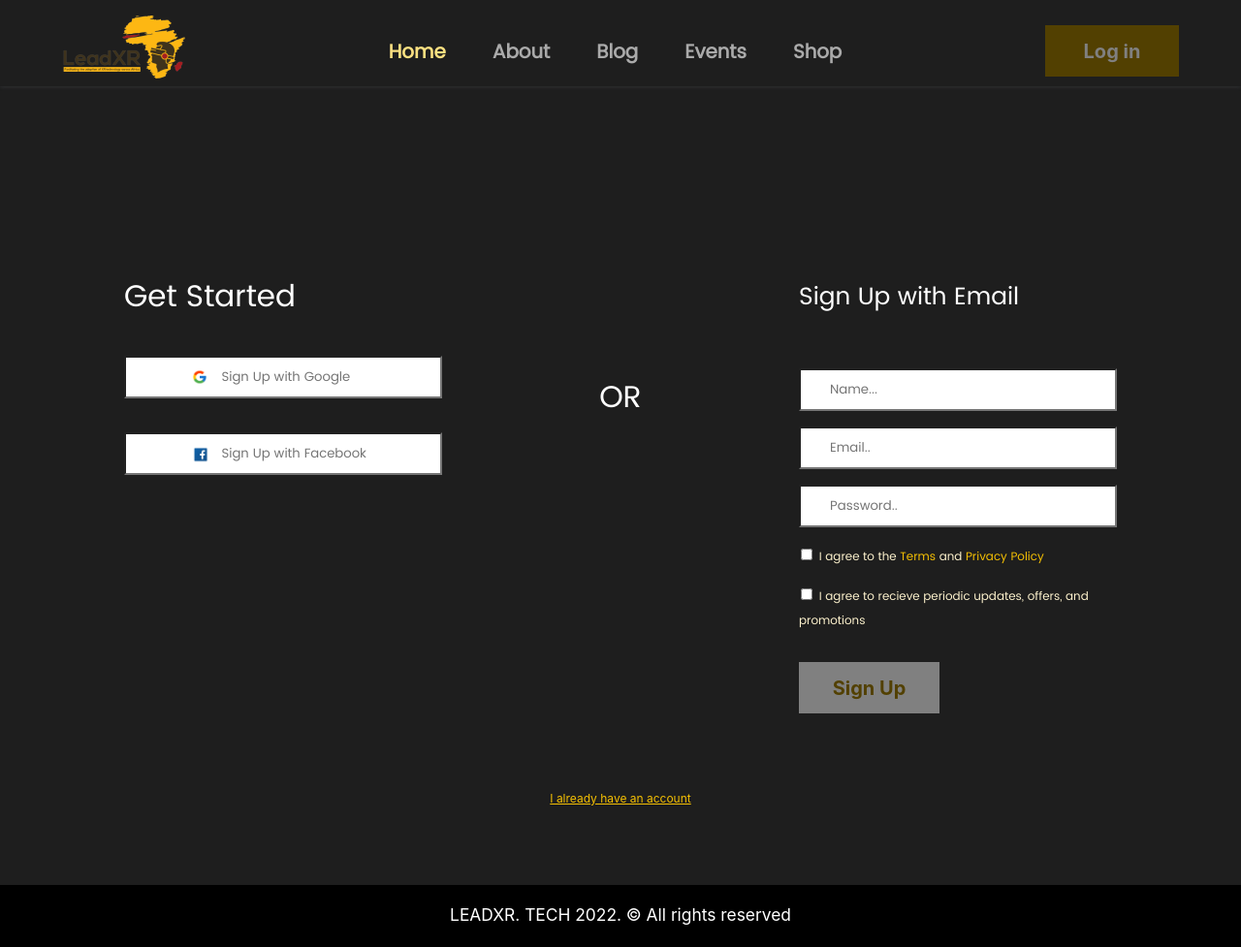
After one commit to LEAD-Technologies/Front_End_XR, a PHP site: page /signup.html in a window 1280 px wide. The commit adds this page. Shown: the whole page at 97% size. Run offline with PHP 8.4, Linux system fonts and the light colour scheme; some web fonts are replaced.

Commit message:
eleventh commit

```diff
--- a/blog.html
+++ b/blog.html
@@ -104,11 +104,10 @@
                 <p class="para2">VOGUE</p>
             </div>
         </div>
-        <div class="text">
-            <p>LEADXR</p>
+        <div class="text2">
+            <p class="deg_para">LEADXR</p>
         </div>
     </section>
-
 
     <!-- footer -->
     <xr-footer></xr-footer>
--- a/login.html
+++ b/login.html
@@ -11,7 +11,7 @@
 <body>
 
     <!--=============== HEADER ===============-->
-    <xr-header></xr-header>
+    <xr-header_item2></xr-header_item2>
 
     <section class="login">
         <div class="container">
@@ -28,6 +28,9 @@
                     <a class="a_btn3" href=""><button type="submit" class="btn3">Log in</button></a>
 
                     <a class="link2" href="">I do not have an account</a>
+
+
+
 
                 </form>
 
--- /dev/null
+++ b/signup.html
@@ -0,0 +1,64 @@
+<!DOCTYPE html>
+<html lang="en">
+<head>
+    <meta charset="UTF-8">
+    <meta http-equiv="X-UA-Compatible" content="IE=edge">
+    <meta name="viewport" content="width=device-width, initial-scale=1.0">
+    <title>Lead XR_signup</title>
+    <link rel="stylesheet" href="style.css">
+    <link rel="stylesheet" href="./css/contact.css">
+</head>
+<body>
+
+    <!--=============== HEADER ===============-->
+    <xr-header_item3></xr-header_item3>
+
+    <section class="signup">
+        <div class="signup_container">
+            <div class="item1">
+                <h2 class="title">Get Started</h2>
+                <form action=""  class="form1">
+
+                    <input class="goggle" type="goggle" id="goggle" name="goggle" placeholder="Sign Up with Google" required>
+
+                    <input class="facebook" type="facebook" id="facebook" name="facebook" placeholder="Sign Up with Facebook" required>
+
+                </form>
+            </div>
+
+            <p>OR</p>
+
+            <div class="item2">
+                <h2 class="title">Sign Up with Email</h2>
+                <form action=""  class="form2">
+
+                    <input type="name" id="name" name="name" placeholder="Name..." required>
+
+                    <input type="email" id="email" name="email" placeholder="Email.." required>
+
+                    <input type="text" id="password" name="password" placeholder="Password.." required>
+
+                    <div class="btn_container">
+                        <input type="checkbox" class="btn1" id="btn1">
+                        <label for="btn1">I agree to the <span>Terms</span> and <span>Privacy Policy</span></label>
+                    </div>
+                    <div class="btn_container btn_container2">
+                        <input type="checkbox" class="btn1" id="btn1">
+                        <label for="btn1">I agree to recieve periodic updates, offers, and promotions</label>
+                    </div>
+
+                    <button class="sign_btn signup-btn" type="submit">Sign Up</button>
+
+                </form>
+            </div>
+        </div>
+
+        <a class="a_link" href="">I already have an account</a>
+    </section>
+    <!-- footer -->
+    <xr-footer_item></xr-footer_item>
+
+ <script src="./js/custom.js"></script>
+ <script src="./script.js"></script>
+
+</body>
--- a/style.css
+++ b/style.css
@@ -1062,8 +1062,175 @@ footer .container .social_links .list span {
 }
 /* forget_password_page */
 
-/* login */
-
+/* sign-up page */
+.signup {
+    background: #1E1E1E;
+    padding-top: 282px;
+    padding-bottom: 41px;
+    display: flex;
+    flex-direction: column;
+    align-items: center;
+}
+.signup_container {
+    display: grid;
+    margin: 0 auto;
+    width: 80%;
+    grid-template-columns: repeat(auto-fit, minmax(200px, 1fr));
+    gap: 20px;
+}
+.signup_container  p {
+    font-family: 'Poppins';
+    font-style: normal;
+    font-weight: 500;
+    font-size: 31.25px;
+    line-height: 48px;
+    color: #FFFFFF;
+    align-self: center;
+    width: 100%;
+    justify-content: center;
+    display: flex;
+    padding-bottom: 200px;
+}
+.signup_container .item1 {
+    padding-bottom: 50px;
+}
+.signup_container .item1 .title {
+    font-family: 'Poppins';
+    font-style: normal;
+    font-weight: 500;
+    font-size: 31.25px;
+    line-height: 47px;
+    color: #FFFFFF;
+    padding-bottom: 38px;
+}
+.signup_container .item2 .title {
+    font-family: 'Poppins';
+    font-style: normal;
+    font-weight: 500;
+    /* font-size: 31.25px; */
+    font-size: 25px;
+    line-height: 47px;
+    color: #FFFFFF;
+    padding-bottom: 51px;
+}
+.signup_container .form1 {
+    display: flex;
+    flex-direction: column;
+    gap: 35px;
+}
+.signup_container .form2 {
+    display: flex;
+    flex-direction: column;
+    gap: 16px;
+}
+.signup_container .form2 .btn1 {
+    width: 16px;
+    height: 12px;
+}
+.signup_container .form2 label {
+    font-family: 'Poppins';
+    font-style: normal;
+    font-weight: 400;
+    font-size: 12px;
+    line-height: 18px;
+    color: #FDF2CD;
+}
+.signup_container .form2 label span {
+    color: #F5C003;
+}
+.signup_container .form1 .goggle {
+    background-image: url(./img/icon-google.png);
+}
+.signup_container .form1 .facebook {
+    background-image: url(./img/icon-facebook.png);
+    background-size: 18px
+}
+.signup_container .form1 input::placeholder {
+    display: flex;
+}
+.signup_container .form1 input,
+.signup_container .form2 input {
+    padding: 10px 10px 10px 30px;
+    background-repeat: no-repeat;
+    background-origin: border-box;
+    background-position-x: 30px;
+    background-size: 16px;
+    background-position-y: 14px;
+}
+.signup_container .form1 input {
+    padding: 10px 10px 10px 30%;
+    background-position-x: 22.5%;
+}
+.signup-div {
+    width: 138px;
+    height: 53px;
+    display: flex;
+    background: #524001;
+    padding: 10px;
+    text-align: center;
+    display: flex;
+    justify-content: center;
+    align-items: center;
+}
+.signup-div .login-btn {
+    font-family: 'Inter';
+    font-style: normal;
+    font-weight: 700;
+    font-size: 20px;
+    line-height: 24px;
+    color: #808080;
+}
+.login-btn:hover {
+    font-size: 18px;
+}
+.btn_container2 {
+    padding-bottom: 16px;
+}
+.sign_btn {
+    font-family: 'Inter';
+    font-style: normal;
+    font-weight: 700;
+    font-size: 20px;
+    line-height: 24px;
+    color: #524001;
+    background: #808080;
+    border: none;
+    padding: 10px;
+}
+.signup .a_link {
+    font-family: 'Inter';
+    font-style: normal;
+    font-weight: 400;
+    font-size: 12px;
+    line-height: 15px;
+    text-decoration-line: underline;
+    color: #F5C003;
+    padding-top: 80px;
+    padding-bottom: 41px;
+}
+
+/* sign-up page */
+
+/* login-page */
+
+.signup-btn {
+    font-family: 'Inter';
+    font-style: normal;
+    font-weight: 700;
+    font-size: 20px;
+    line-height: 24px;
+    color: #524001;
+    background: #808080;
+    padding: 10px;
+    width: 145px;
+    height: 53px;
+    display: flex;
+    justify-content: center;
+    align-items: center;
+}
+.signup-btn:hover {
+    font-size: 18px;
+}
 .login {
     background: #1E1E1E;
     padding-top: 155px;
```
Also changed, not shown: other parts of style.css (+76 -19 lines), css/about.css (+5 -2 lines), css/blog.css (+27 -0 lines), js/custom.js (+101 -5 lines), privacy_policy.html (+32 -16 lines), terms_condition.html (added, +72 -0 lines), img/icon-facebook.png (added), img/icon-google.png (added).
